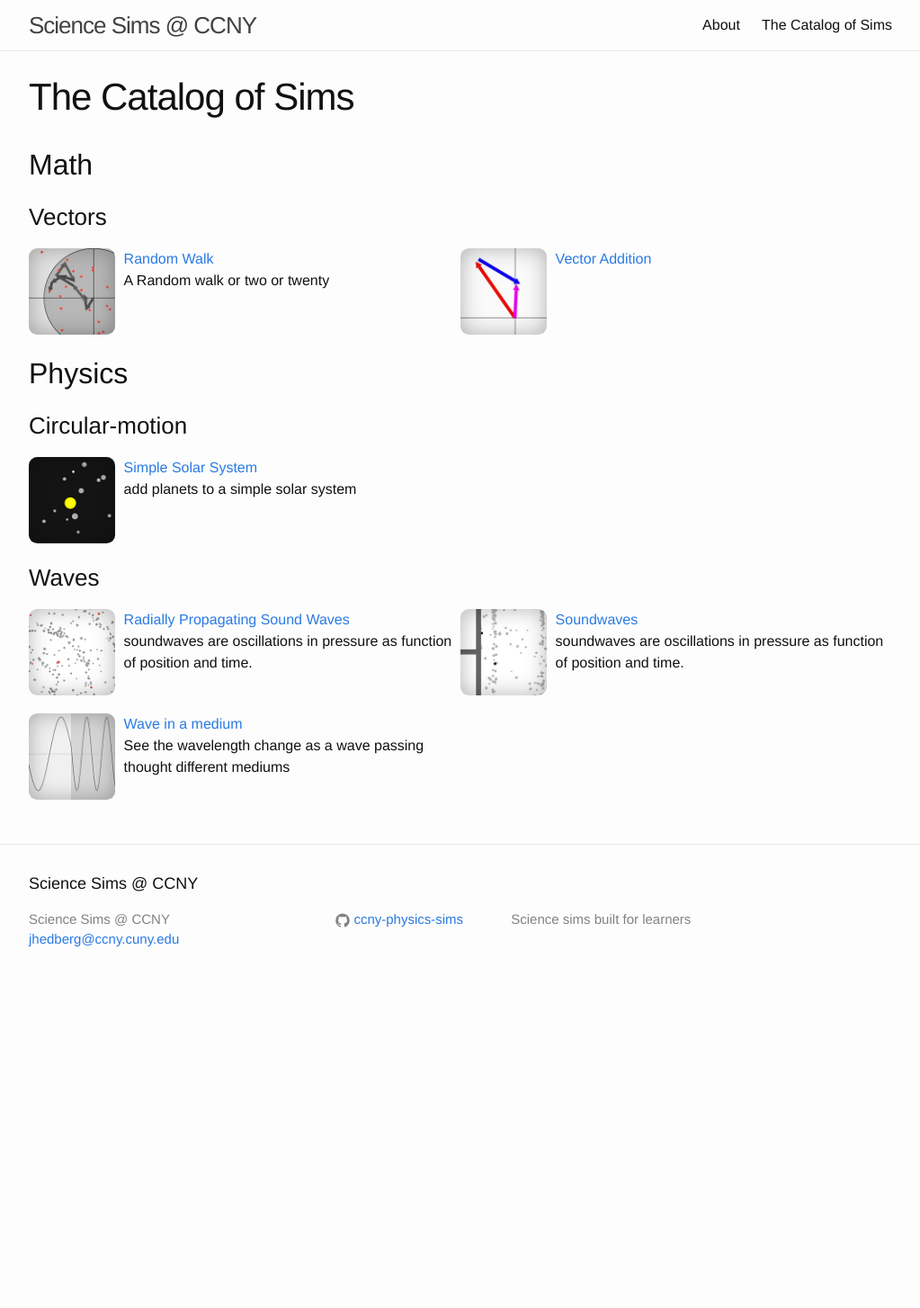
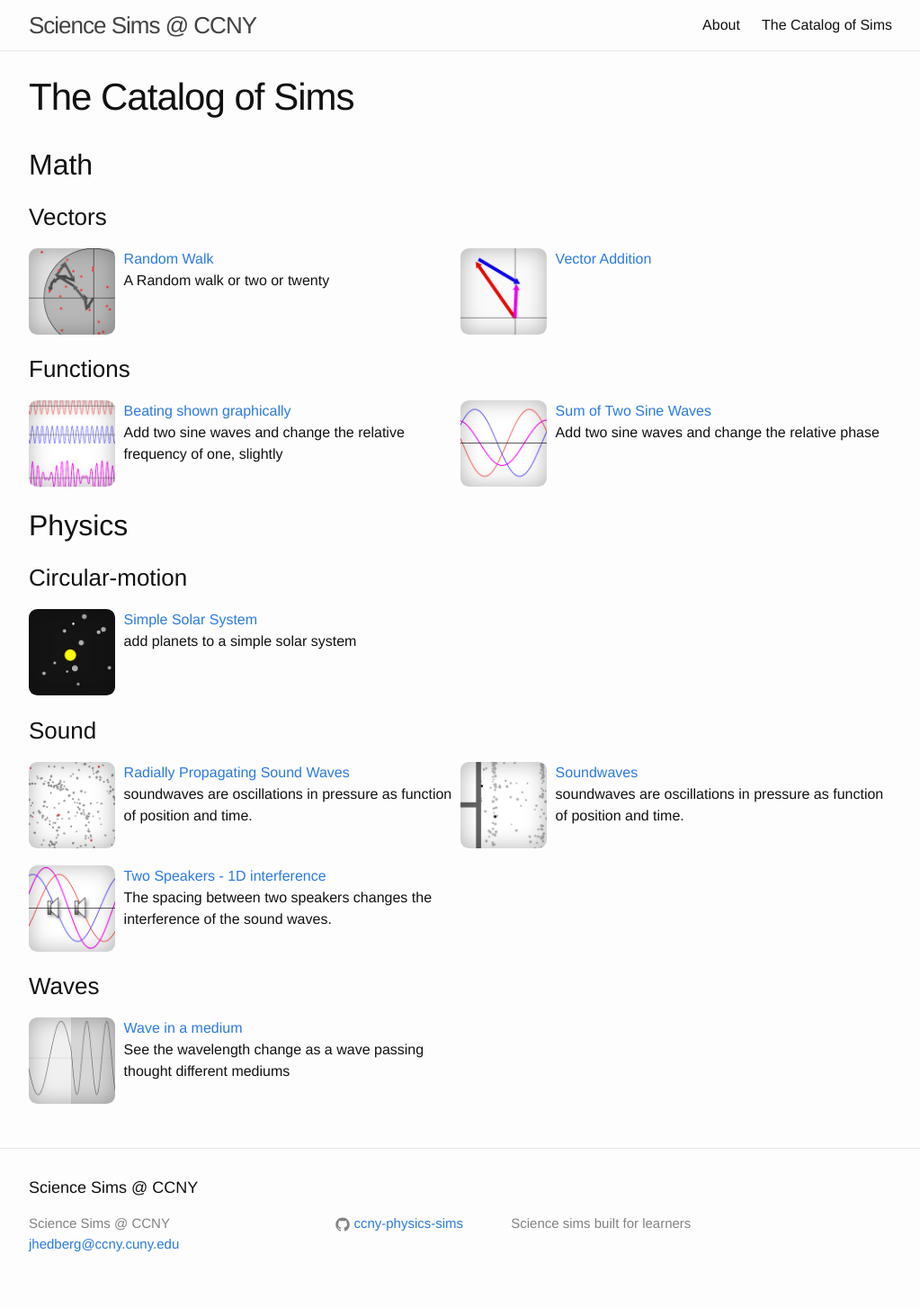
Before and after one commit to ccny-physics-sims/ccny-physics-sims.github.io, a Jekyll site: the page built from sims-catalog/index.html, in a window 1280 px wide. Shown: the whole page at 90% size, without its empty margins (128-1151 px from the left). Built offline with Jekyll 4.4.1, drawn with Linux system fonts in a browser that asks for light colours; before the commit the page ends 1116 px from its top, so only the background shows below that.

Commit message:
add more

```diff
--- a/_layouts/sim.html
+++ b/_layouts/sim.html
@@ -9,7 +9,7 @@ layout: default
 </article>
 
 <section class="sim-instructions">
-Instructions:
+<b>Instructions:</b>
 {{page.instructions}}
 </section>
 
--- a/_sims/soundwaves-cyl.md
+++ b/_sims/soundwaves-cyl.md
@@ -8,5 +8,5 @@ location: http://ccny-physics-sims.github.io/sims/soundwaves-cyl/
 width: 400
 height: 400
 subject: physics
-topics: waves
+topics: sound
 ---
--- a/_sims/soundwaves.md
+++ b/_sims/soundwaves.md
@@ -8,5 +8,5 @@ location: http://ccny-physics-sims.github.io/sims/soundwaves/
 width: 700
 height: 300
 subject: physics
-topics: waves
+topics: sound
 ---
--- /dev/null
+++ b/_sims/sum-two-waves-beats.md
@@ -0,0 +1,12 @@
+---
+title: Beating shown graphically
+summary: Add two sine waves and change the relative frequency of one, slightly
+thumbnail: sum-two-waves-beats
+instructions: Move the slider to change the frequency of the blue wave. The purple wave shows the sum of the red and the blue waves.
+explanation:
+location: http://ccny-physics-sims.github.io/sims/sum-two-waves-beats/
+width: 710
+height: 450
+subject: math
+topics: functions
+---
--- /dev/null
+++ b/_sims/sum-two-waves.md
@@ -0,0 +1,12 @@
+---
+title: Sum of Two Sine Waves
+summary: Add two sine waves and change the relative phase
+thumbnail: sum-two-waves
+instructions: Move the slider to change the phase difference between the two waves. The purple wave shows the sum of the red and the blue waves.
+explanation: The phase difference between two waves affects how they add. If they are <i>in-phase</i>, the wave amplitude will double. If they are <i>out of phase</i>, they will cancel.
+location: http://ccny-physics-sims.github.io/sims/sum-two-waves/
+width: 710
+height: 400
+subject: math
+topics: functions
+---
--- /dev/null
+++ b/_sims/two-speakers-interference.md
@@ -0,0 +1,12 @@
+---
+title: Two Speakers - 1D interference
+summary: The spacing between two speakers changes the interference of the sound waves.
+thumbnail: two-speakers-interference
+instructions: Move the slider to change the position of the two speakers. The purple wave shows the sum of the red and the blue waves.
+explanation: The path length difference changes the interference of the waves. If the speakers are separated by an integer number of wavelengths, then the waves will constructively interfere. If they are separated by a half wavelength, i.e. &lambda;/2, then they will destructively interfere.
+location: http://ccny-physics-sims.github.io/sims/two-waves-interference/
+width: 710
+height: 400
+subject: physics
+topics: sound
+---
--- a/sims/index.html
+++ b/sims-catalog/index.html
@@ -1,7 +1,7 @@
 ---
 layout: page
 title: The Catalog of Sims
-permalink: /sims/
+permalink: /sims-catalog/
 ---
 
 
```
Also changed, not shown: sim-imgs/sum-two-waves-200.jpg (added), sim-imgs/sum-two-waves-beats-200.jpg (added), sim-imgs/two-speakers-interference-200.jpg (added).
